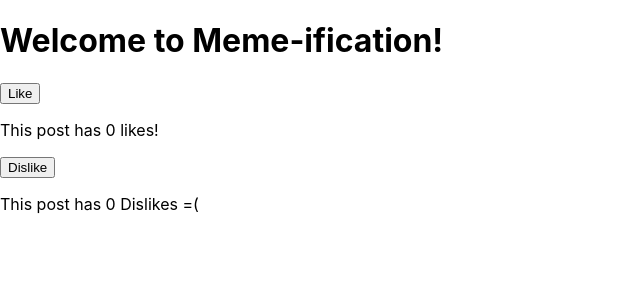
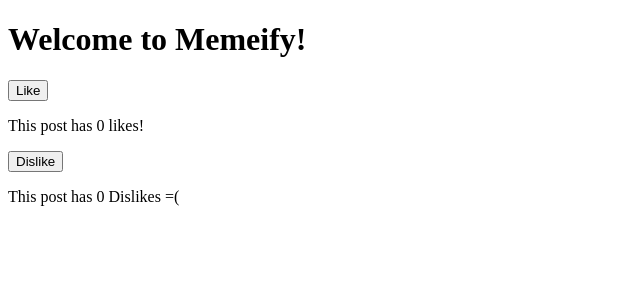
Before and after one commit to midastouchprd/memeify, a React (Create React App) app: page / in a window 1280 px wide. Shown: the top 300 px of the page, without its empty margins (0-640 px from the left). Built offline with nearby package versions, Linux system fonts and the light colour scheme.

Commit message:
Start building real-time chat

```diff
--- a/package.json
+++ b/package.json
@@ -1,5 +1,5 @@
 {
-  "name": "meme-me",
+  "name": "memeify",
   "version": "1.0.0",
   "description": "This project was bootstrapped with [Create React App](https://github.com/facebook/create-react-app).",
   "main": "index.js",
@@ -12,6 +12,7 @@
   "author": "",
   "license": "MIT",
   "dependencies": {
+    "@ant-design/icons": "^4.6.4",
     "axios": "^0.21.4",
     "bcryptjs": "^2.4.3",
     "body-parser": "^1.19.0",
@@ -26,6 +27,7 @@
     "passport": "^0.4.1",
     "passport-jwt": "^4.0.0",
     "react": "^17.0.2",
+    "react-chat-engine": "^1.11.0",
     "react-dom": "^17.0.2",
     "react-router-dom": "^5.3.0",
     "react-scripts": "^4.0.3",
--- a/src/App.js
+++ b/src/App.js
@@ -9,7 +9,7 @@
   return (
     // Make sure to return some UI
     <div>
-      <h1>Welcome to Meme-ification!</h1>
+      <h1>Welcome to Memeify!</h1>
       <Likes />
       <Dislikes />
     </div>
--- a/src/index.js
+++ b/src/index.js
@@ -1,15 +1,17 @@
 import React from "react";
 import ReactDOM from "react-dom";
-import "./index.css";
-import Welcome from './App';
-import { BrowserRouter as Router } from "react-router-dom";
+import App from './App';
+// import "./index.css";
+// import Welcome from './App';
+// import { BrowserRouter as Router } from "react-router-dom";
 
 // Welcome is temporary sanity check component
 ReactDOM.render(
-    <React.StrictMode>
-      <Router>
-        <Welcome />
-      </Router>
-    </React.StrictMode>,
+  <App />,
+    // <React.StrictMode>
+    //   <Router>
+    //     <Welcome />
+    //   </Router>
+    // </React.StrictMode>,
     document.getElementById("root")
 );
```
Also changed, not shown: 1 other file (tests, documents, lock files or other folders).
